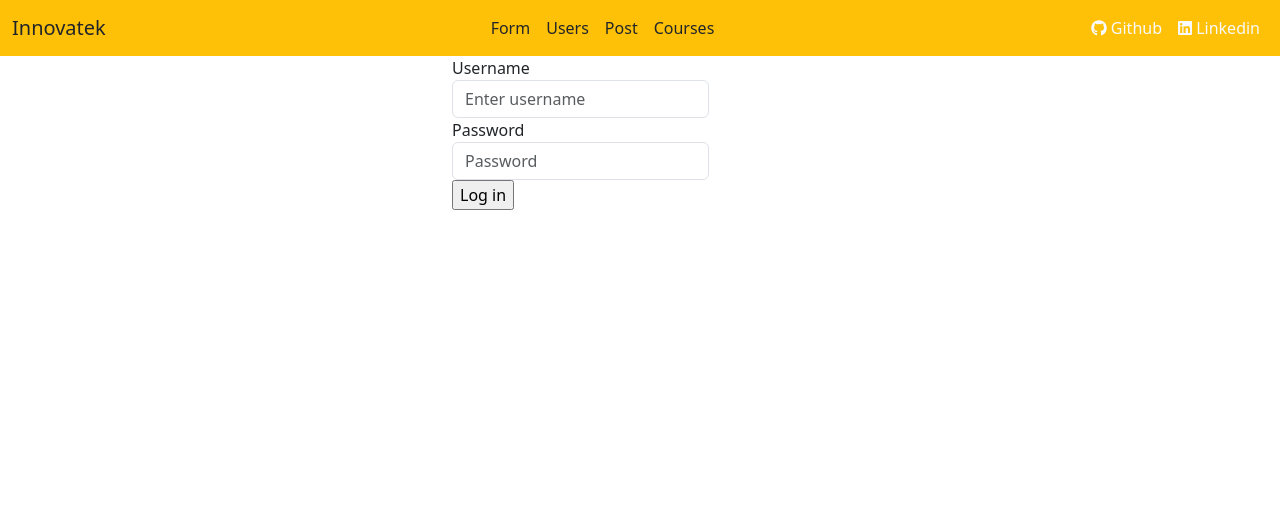
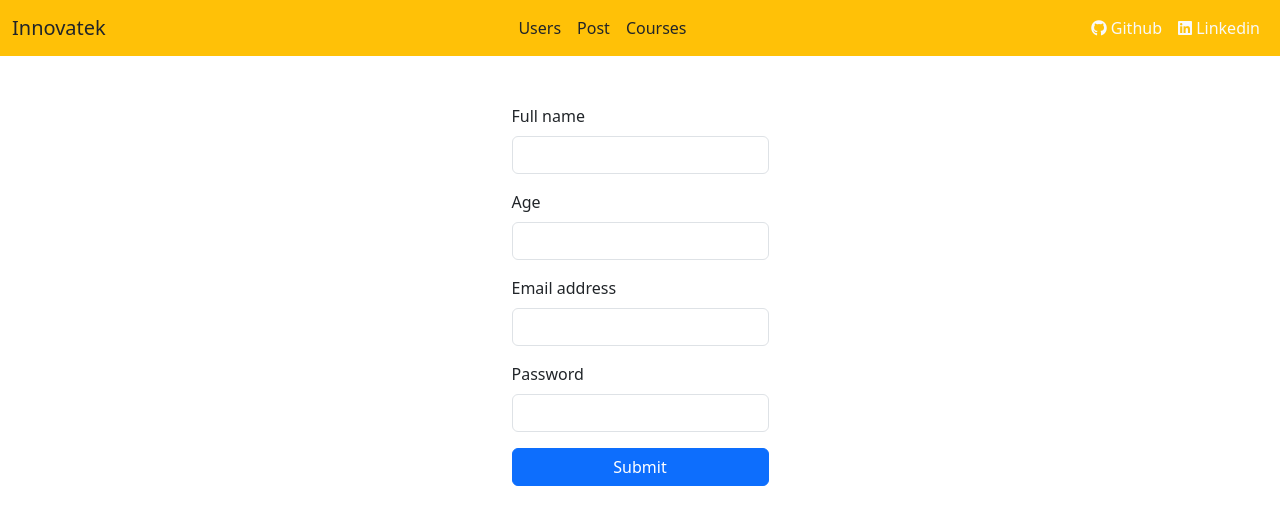
Before and after one commit to flavioalibeaj/Angular-test-app, an Angular app: page / in a window 1280 px wide. Shown: the top 524 px of the page. Built offline with nearby package versions, Linux system fonts and the light colour scheme.

Commit message:
fixed users and deleted login component

```diff
--- a/src/app/app-routing.module.ts
+++ b/src/app/app-routing.module.ts
@@ -3,8 +3,7 @@ import { RouterModule, Routes } from '@angular/router';
 
 
 const routes: Routes = [
-  {path: "", loadChildren: () => import("./login/login.module").then(m => m.LoginModule)},
-  {path: "form", loadChildren: () => import("./form/form.module").then(m => m.FormModule)},
+  {path: "", loadChildren: () => import("./form/form.module").then(m => m.FormModule)},
   {path: "users", loadChildren: () => import("./users/users.module").then(m => m.UsersModule)},
   {path: "post", loadChildren: () => import("./post/post.module").then(m => m.PostModule)},
   {path: "courses", loadChildren: () => import("./courses/courses.module").then(m => m.CoursesModule)},
--- a/src/app/app.module.ts
+++ b/src/app/app.module.ts
@@ -8,7 +8,6 @@ import { FormComponent } from './form/form.component';
 import { FormsModule } from '@angular/forms';
 import { HttpClientModule } from '@angular/common/http';
 import { AppendWordPipe } from './append-word.pipe';
-import { LoginComponent } from './login/login.component';
 import { CoursesComponent } from './courses/courses.component';
 import { CoursesModule } from './courses/courses.module';
 @NgModule({
@@ -17,7 +16,6 @@ import { CoursesModule } from './courses/courses.module';
     NavbarComponent,
     FormComponent,
     AppendWordPipe,
-    LoginComponent,
     CoursesComponent,
   ],
   imports: [
--- a/src/app/login/login.component.html
+++ /dev/null
@@ -1,17 +0,0 @@
-<div class="container d-flex align-items-center" style="width: 25rem;">
-
-<form #userData="ngForm" (ngSubmit)="login(userData.value)">
-  <div class="form-group">
-    <label for="exampleUsername">Username</label>
-    <input ngModel name="username" type="text" class="form-control" id="exampleUsername" placeholder="Enter username">
-  </div>
-  <div class="form-group">
-    <label for="exampleInputPassword1">Password</label>
-    <input ngModel name="password" type="password" class="form-control" id="exampleInputPassword1" placeholder="Password">
-  </div>
-
-  <input type="submit" [value]="inputValue"/>
-
-</form>
-
-</div>
--- a/src/app/login/login.component.ts
+++ /dev/null
@@ -1,35 +0,0 @@
-import { Component } from '@angular/core';
-import { Router } from '@angular/router';
-import { UserService } from '../services/user.service';
-import { Users } from '../model/users';
-import { map } from 'rxjs';
-
-@Component({
-  selector: 'app-login',
-  templateUrl: './login.component.html',
-  styleUrls: ['./login.component.scss']
-})
-export class LoginComponent {
-  inputValue = "Log in"
-
-  constructor(private router: Router, private userService: UserService) {}
-
-  login(loginUser: {username: string, password: string}){
-    this.userService.getUsers()
-      .pipe(map(res => {
-        const products = []
-        for(const key in res){
-          products.push({...res[key], userId: key})
-        }
-        return products
-      }))
-      .subscribe(res => {
-        console.log(res)
-        for(const user of res){
-          if(user.name === loginUser.username && user.password === loginUser.password){
-            this.router.navigate(["/users"])
-          }
-        }
-      })
-    }
-}
--- a/src/app/navbar/navbar.component.html
+++ b/src/app/navbar/navbar.component.html
@@ -7,7 +7,6 @@
       </button>
       <div class="collapse navbar-collapse" id="navbarNavAltMarkup">
         <div class="navbar-nav ms-auto">
-          <a class="nav-link text-dark" routerLink="/form">Form</a>
           <a class="nav-link text-dark" routerLink="/users">Users</a>
           <a class="nav-link text-dark" routerLink="/post">Post</a>
           <a class="nav-link text-dark" routerLink="/courses">Courses</a>
--- a/src/app/users/user-data/user-data.component.ts
+++ b/src/app/users/user-data/user-data.component.ts
@@ -34,7 +34,9 @@ export class UserDataComponent implements OnInit{
 
   addMessage(newMessage: string): void {
     this.userService.addMessage(this.userId, newMessage).subscribe(() => {
-      this.messages.push({ message: newMessage });
+      this.userService.getMessages(this.userId).subscribe((res) => {
+        this.messages = Object.values(res);
+      });
     });
   }
 
```
Also changed, not shown: src/app/login/login-routing.module.ts (deleted, +0 -13 lines), src/app/login/login.module.ts (deleted, +0 -14 lines), src/app/login/login.component.scss (deleted), 1 other file (tests, documents, lock files or other folders).
